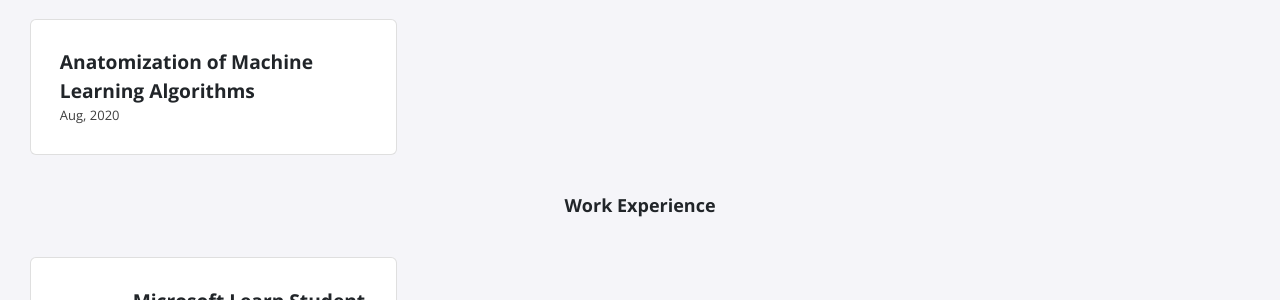
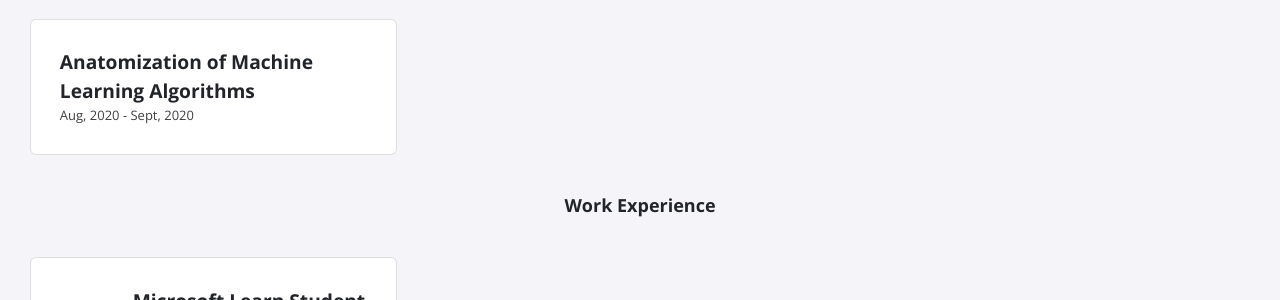
Before and after one commit to KhushiSharma22/KhushiSharma22.github.io, a Jekyll site: the page built from index.html, in a window 1280 px wide. Shown: the part 483-783 px from the top of the page. Built offline with Jekyll 4.4.1, drawn with Linux system fonts in a browser that asks for light colours; nearby versions of some CDN libraries.

Commit message:
Update projects.yml

```diff
--- a/_data/projects.yml
+++ b/_data/projects.yml
@@ -1,2 +1,2 @@
 - title: Anatomization of Machine Learning Algorithms
-  date: Aug, 2020
+  date: Aug, 2020 - Sept, 2020
```
